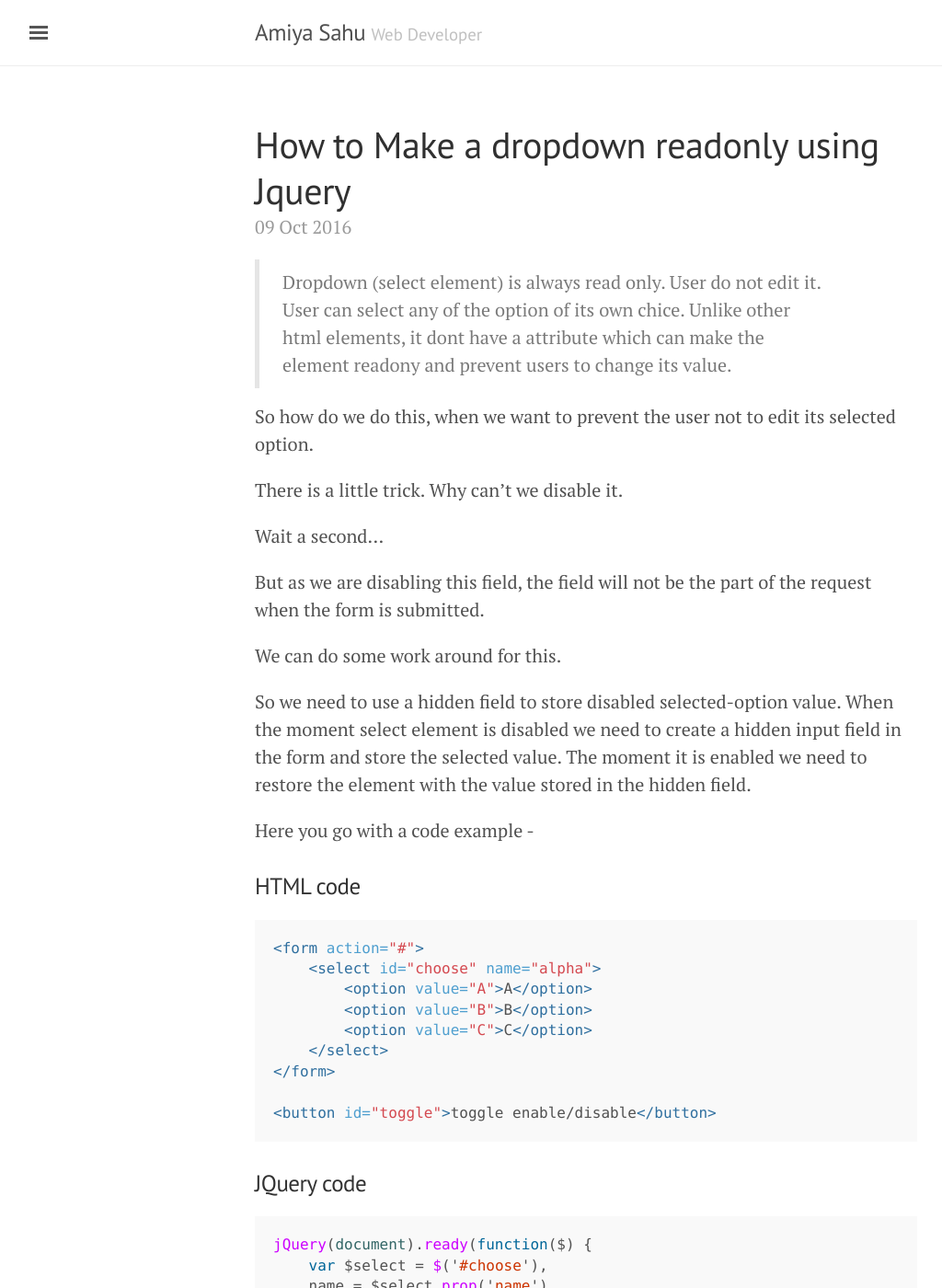
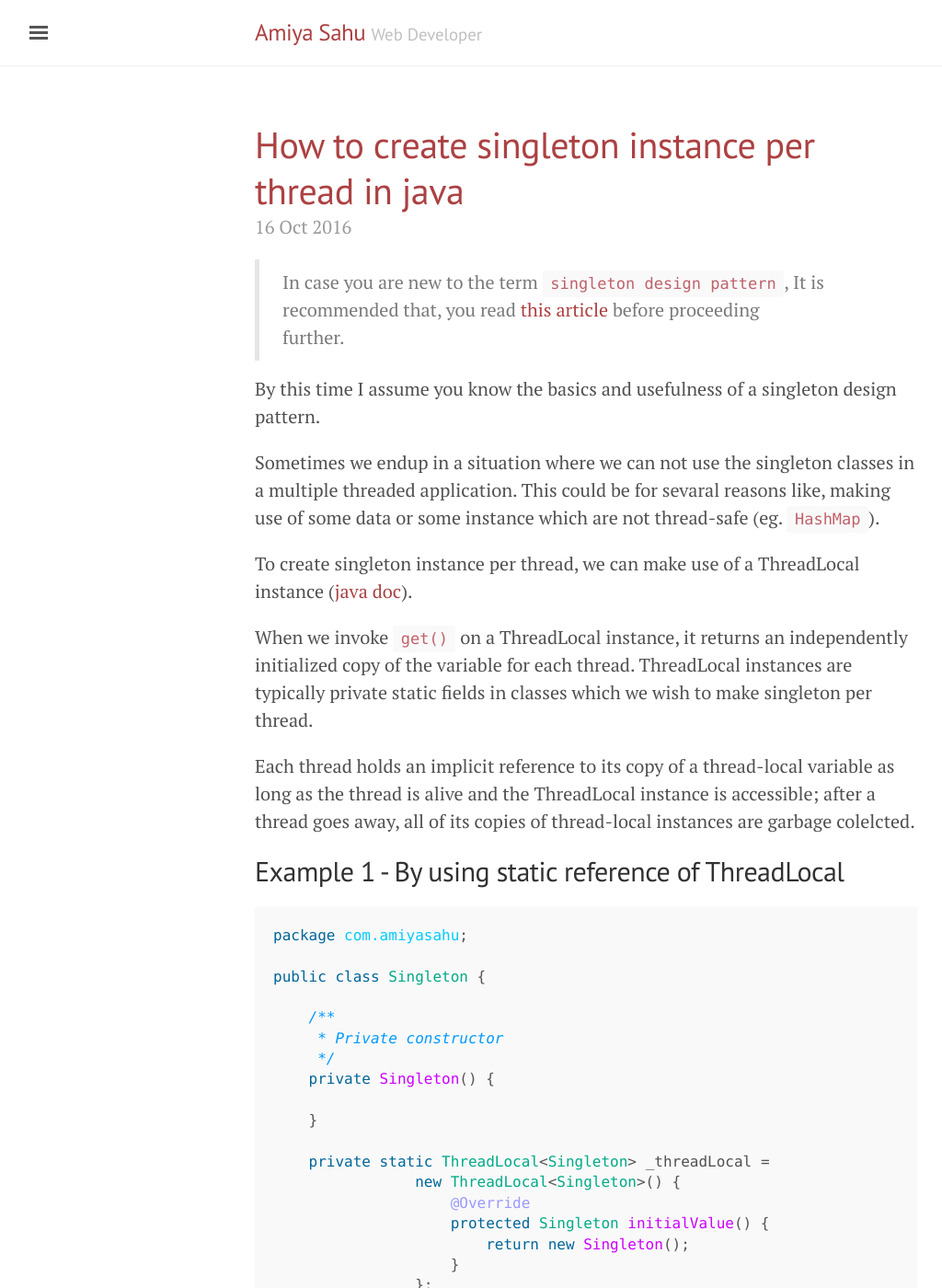
Before and after one commit to amiyasahu/amiyasahu.github.io, a Jekyll site: the page built from index.html, in a window 1280 px wide and 1400 px high. Shown: the whole window at 92% size, without its empty margins (3-1027 px from the left). Built offline with Jekyll 4.4.1, drawn with Linux system fonts in a browser that asks for light colours; the list of posts is cut into pages by our own code; some of the changed text lies outside the part shown.

Commit message:
added new post

```diff
--- a/_layouts/default.html
+++ b/_layouts/default.html
@@ -3,7 +3,7 @@
 
   {% include head.html %}
 
-  <body>
+  <body class="theme-base-08">
 
     {% include sidebar.html %}
 
--- /dev/null
+++ b/_posts/2016-10-16-singleton-class-per-thread-in-java-.md
@@ -0,0 +1,277 @@
+---
+layout: post
+title: How to create singleton instance per thread in java
+---
+
+> In case you are new to the term `singleton design pattern`, It is recommended that, you read [this article](https://www.tutorialspoint.com/java/java_using_singleton.htm) before proceeding further.
+
+By this time I assume you know the basics and usefulness of a singleton design pattern.
+
+Sometimes we endup in a situation where we can not use the singleton classes in a multiple threaded application. This could be for sevaral reasons like, making use of some data or some instance which are not thread-safe (eg. `HashMap`).
+
+To create singleton instance per thread, we can make use of a ThreadLocal instance ([java doc](http://docs.oracle.com/javase/7/docs/api/java/lang/ThreadLocal.html)).
+
+When we invoke `get()` on a ThreadLocal instance, it returns an independently initialized copy of the variable for each thread. ThreadLocal instances are typically private static fields in classes which we wish to make singleton per thread.
+
+Each thread holds an implicit reference to its copy of a thread-local variable as long as the thread is alive and the ThreadLocal instance is accessible; after a thread goes away, all of its copies of thread-local instances are garbage colelcted.
+
+## Example 1 - By using static reference of ThreadLocal
+
+{% highlight java %}
+package com.amiyasahu;
+
+public class Singleton {
+
+    /**
+     * Private constructor
+     */
+    private Singleton() {
+
+    }
+
+    private static ThreadLocal<Singleton> _threadLocal =
+                new ThreadLocal<Singleton>() {
+                    @Override
+                    protected Singleton initialValue() {
+                        return new Singleton();
+                    }
+                };
+
+    /**
+     * Returns the thread local singleton instance
+     *
+     * @return
+     */
+    public static Singleton getInstance() {
+        return _threadLocal.get();
+    }
+}
+{% endhighlight %}
+
+Now lets create the test method. Here we will print the instance hashcode with the thread name, so that we can conclude which instance is bound for a thread.
+
+{% highlight java %}
+package com.amiyasahu;
+
+import java.util.Random;
+
+public class ThreadLocalTest extends Thread {
+
+    public void run() {
+        Singleton instance1 = Singleton.getInstance();
+        System.out.println(getThreadName() + instance1);
+        sleep(100, 50); // sleep for some time
+        Singleton instance2 = Singleton.getInstance();
+        System.out.println(getThreadName() + instance2);
+        boolean equal = instance1 == instance2;
+        String message = equal ? "Both are equal" : "Not equal";
+        System.out.println(getThreadName() + message);
+    }
+
+    private void sleep(int max, int min) {
+        try {
+            int time = new Random().nextInt(max - min + 1) + min;
+            Thread.sleep(time);
+        } catch (InterruptedException e) {
+            e.printStackTrace();
+        }
+    }
+
+    private String getThreadName() {
+        return "[" + Thread.currentThread().getName() + "] - ";
+    }
+
+}
+{% endhighlight %}
+
+Run the test case -
+
+{% highlight java %}
+package com.amiyasahu;
+
+public class App {
+    public static void main(String[] args) {
+        Thread t1 = new ThreadLocalTest();
+        t1.start();
+
+        Thread t2 = new ThreadLocalTest();
+        t2.start();
+
+        Thread t3 = new ThreadLocalTest();
+        t3.start();
+    }
+}
+{% endhighlight %}
+
+Output -
+{% highlight shell %}
+[Thread-1] - com.amiyasahu.Singleton@7504f8eb
+[Thread-2] - com.amiyasahu.Singleton@274b8c21
+[Thread-0] - com.amiyasahu.Singleton@50dcdeae
+[Thread-1] - com.amiyasahu.Singleton@7504f8eb
+[Thread-1] - Both are equal
+[Thread-0] - com.amiyasahu.Singleton@50dcdeae
+[Thread-0] - Both are equal
+[Thread-2] - com.amiyasahu.Singleton@274b8c21
+[Thread-2] - Both are equal
+{% endhighlight %}
+
+This clearly shows, it is creating a unique instance per thread.
+
+## Example 2 - By using generic factory pattern
+
+### Step 1 : Create the singleton class
+{% highlight java %}
+package com.amiyasahu.factory;
+
+public class Singleton {
+
+}
+{% endhighlight %}
+
+### Step 2 : Create the interface
+
+{% highlight java %}
+package com.amiyasahu.factory;
+
+public interface Factory<T> {
+    public T create();
+}
+{% endhighlight %}
+
+### Step 3 : Create the generic ThreadLocalFactory utility class
+
+Now create the generic ThreadLocalFactory which can convert any `Factory` to a ThreadLocal scope.
+
+{% highlight java %}
+package com.amiyasahu.factory;
+
+public class ThreadLocalFactory<T> implements Factory<T> {
+
+    private final ThreadLocal<T> _threadLocal;
+
+    public ThreadLocalFactory(final Factory<T> factory) {
+        _threadLocal = new ThreadLocal<T>() {
+            @Override
+            protected T initialValue() {
+                return factory.create();
+            }
+        };
+    }
+
+    @Override
+    public T create() {
+        return _threadLocal.get();
+    }
+}
+{% endhighlight %}
+
+### Step 4 : Create a singleton factory
+
+{% highlight java %}
+package com.amiyasahu.factory;
+
+public class SingletonFactory implements Factory<Singleton> {
+    @Override
+    public Singleton create() {
+        return new Singleton();
+    }
+}
+{% endhighlight %}
+
+### Step 4 : Push the singleton factory to the thread local scope
+
+{% highlight java %}
+package com.amiyasahu.factory;
+
+public class ThreadLocalSF {
+
+    private static Factory<Singleton> factory = null;
+
+    public static Singleton getInstance() {
+
+        if (factory == null) {
+            SingletonFactory sf = new SingletonFactory();
+            factory = new ThreadLocalFactory<>(sf);
+        }
+
+        return factory.create();
+    }
+
+}
+{% endhighlight %}
+
+We are done. Now we have created a Thread local singleton factory, which will return unique instance per thread.
+
+Lets write the test method now.
+
+{% highlight java %}
+package com.amiyasahu.factory;
+
+import java.util.Random;
+
+public class ThreadLocalTest extends Thread {
+
+    public void run() {
+        Singleton instance1 = ThreadLocalSF.getInstance();
+        System.out.println(getThreadName() + instance1);
+        sleep(100, 50); // sleep for some time
+        Singleton instance2 = ThreadLocalSF.getInstance();
+        System.out.println(getThreadName() + instance2);
+        boolean equal = instance1 == instance2;
+        String message = equal ? "Both are equal" : "Not equal";
+        System.out.println(getThreadName() + message);
+    }
+
+    private void sleep(int max, int min) {
+        try {
+            int time = new Random().nextInt(max - min + 1) + min;
+            Thread.sleep(time);
+        } catch (InterruptedException e) {
+            e.printStackTrace();
+        }
+    }
+
+    private String getThreadName() {
+        return "[" + Thread.currentThread().getName() + "] - ";
+    }
+
+}
+{% endhighlight %}
+
+Now lets run the test method -
+
+{% highlight java %}
+package com.amiyasahu;
+
+import com.amiyasahu.factory.ThreadLocalTest;
+
+public class App {
+    public static void main(String[] args) {
+        Thread t1 = new ThreadLocalTest();
+        t1.start();
+
+        Thread t2 = new ThreadLocalTest();
+        t2.start();
+
+        Thread t3 = new ThreadLocalTest();
+        t3.start();
+    }
+}
+
+{% endhighlight %}
+
+Output -
+{% highlight bash %}
+[Thread-0] - com.amiyasahu.factory.Singleton@4afbf04a
+[Thread-1] - com.amiyasahu.factory.Singleton@13f6c937
+[Thread-2] - com.amiyasahu.factory.Singleton@5b8425b7
+[Thread-1] - com.amiyasahu.factory.Singleton@13f6c937
+[Thread-1] - Both are equal
+[Thread-0] - com.amiyasahu.factory.Singleton@4afbf04a
+[Thread-0] - Both are equal
+[Thread-2] - com.amiyasahu.factory.Singleton@5b8425b7
+[Thread-2] - Both are equal
+{% endhighlight %}
+
+This clearly demonstrates creation of unique objects per thread.
```
